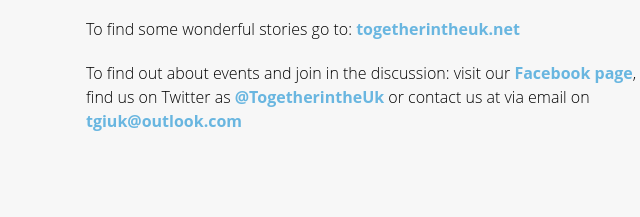
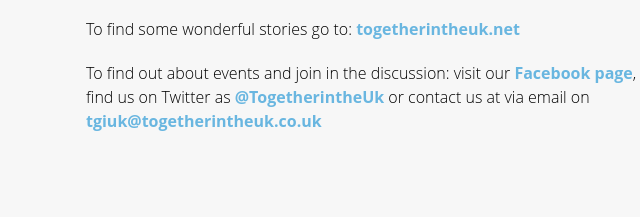
Before and after one commit to womenhackfornonprofits/tgiuk-static-site, a website: page src/index.html in a window 1280 px wide. Shown: the part 1042-1259 px from the top of the page, 234-874 px from the left. Drawn offline with Linux system fonts and the light colour scheme.

Commit message:
Updated the email to the latest one

```diff
--- a/src/index.html
+++ b/src/index.html
@@ -52,7 +52,7 @@
                 </ul>
             </p>
             <p>To find some wonderful stories go to: <a href="http://togetherintheUK.net">togetherintheuk.net</a></p>
-            <p>To find out about events and join in the discussion: visit our <a href="https://www.facebook.com/Together-In-The-UK-TGIUK-819090791559743/">Facebook page</a>, find us on Twitter as <a href="https://twitter.com/TogetherintheUk">@TogetherintheUk</a> or contact us at via email on <a href="mailto:tgiuk@outlook.com">tgiuk@outlook.com</a></p>
+            <p>To find out about events and join in the discussion: visit our <a href="https://www.facebook.com/Together-In-The-UK-TGIUK-819090791559743/">Facebook page</a>, find us on Twitter as <a href="https://twitter.com/TogetherintheUk">@TogetherintheUk</a> or contact us at via email on <a href="mailto:tgiuk@togetherintheuk.co.uk">tgiuk@togetherintheuk.co.uk</a></p>
         </div>
     </section>
     <section class="text-section">
```
